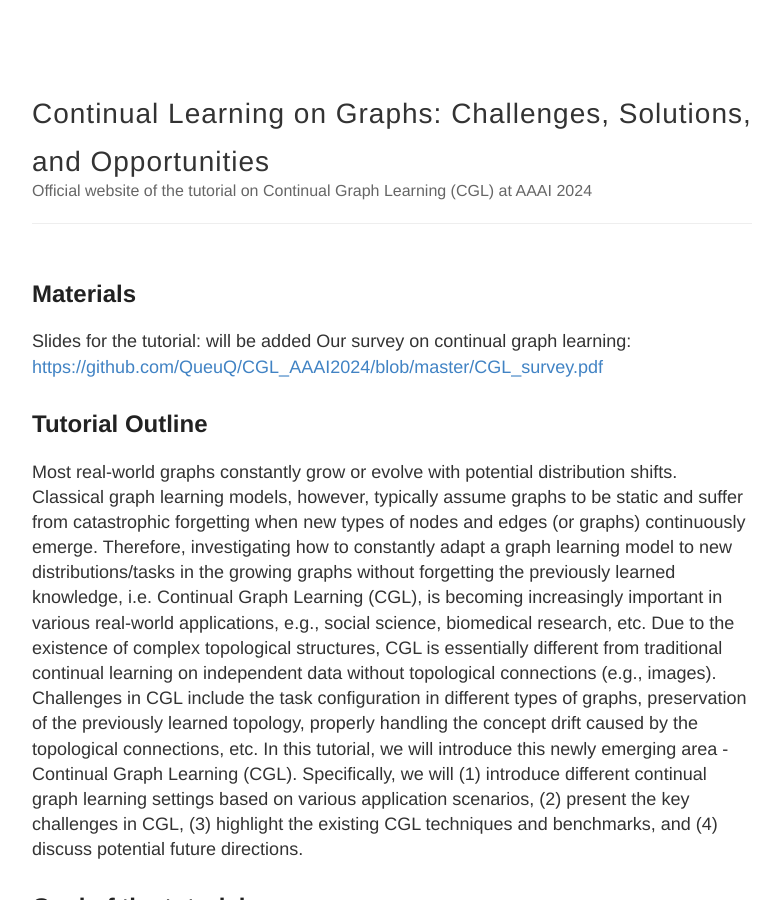
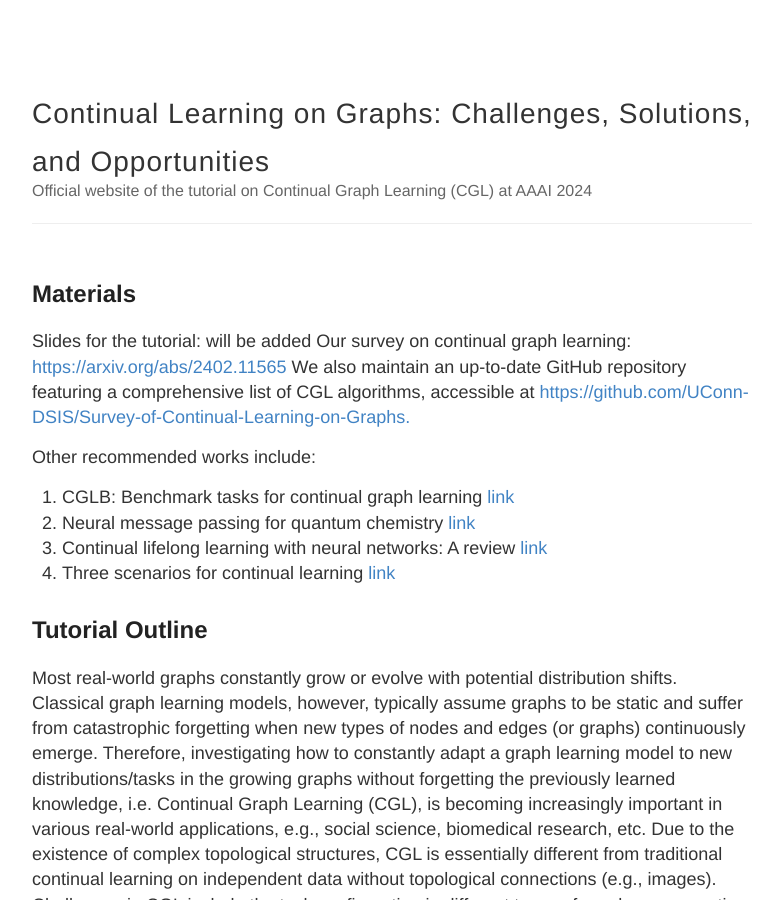
Before and after one commit to QueuQ/CGL_AAAI2024, a Jekyll site: the page built from index.md, in a window 1280 px wide and 900 px high. Shown: the whole window, without its empty margins (248-1028 px from the left). Built offline with Jekyll 4.4.1, drawn with Linux system fonts in a browser that asks for light colours; our own code applies the rules of GitHub Pages for plain Markdown files.

Commit message:
update survey and webpage

```diff
--- a/index.md
+++ b/index.md
@@ -5,7 +5,15 @@ layout: default
 ## Materials
 
 Slides for the tutorial: will be added
-Our survey on continual graph learning: <a href="https://github.com/QueuQ/CGL_tut01/blob/master/CGL_survey.pdf"> https://github.com/QueuQ/CGL_AAAI2024/blob/master/CGL_survey.pdf </a>
+Our survey on continual graph learning: <a href="https://arxiv.org/abs/2402.11565"> https://arxiv.org/abs/2402.11565 </a>
+We also maintain an up-to-date GitHub repository featuring a comprehensive list of CGL algorithms, accessible at
+<a href="https://github.com/UConn-DSIS/Survey-of-Continual-Learning-on-Graphs"> https://github.com/UConn-DSIS/Survey-of-Continual-Learning-on-Graphs.
+
+Other recommended works include:
+1. CGLB: Benchmark tasks for continual graph learning [link](https://openreview.net/forum?id=5wNiiIDynDF)
+2. Neural message passing for quantum chemistry [link](https://proceedings.mlr.press/v70/gilmer17a)
+3. Continual lifelong learning with neural networks: A review [link](https://www.sciencedirect.com/science/article/pii/S0893608019300231)
+4. Three scenarios for continual learning [link](https://arxiv.org/abs/1904.07734)
 
 
 ## Tutorial Outline
```
Also changed, not shown: 1 other file.
